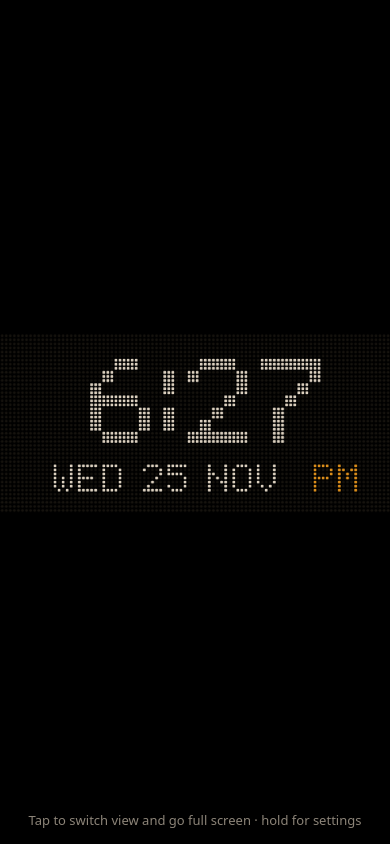
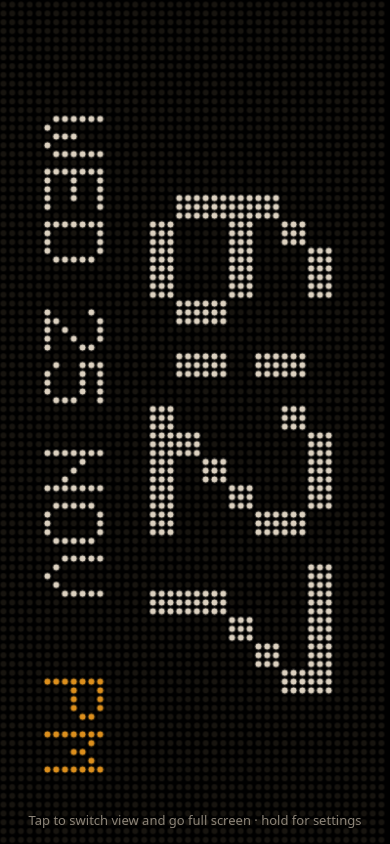
Before and after one commit to teamdevds/dot-desk-clock, a plain HTML site: page index.html in a window 390 px wide. Drawn offline with Linux system fonts and the light colour scheme.

Commit message:
Open in landscape without a tap; draw sideways if the screen stays portrait
Co-Authored-By: Claude Opus 5.5 <noreply@anthropic.com>

```diff
--- a/index.html
+++ b/index.html
@@ -537,9 +537,14 @@ function sprite(color){
   gr.addColorStop(0, color); gr.addColorStop(.6, color); gr.addColorStop(.72, rgba(color,.28)); gr.addColorStop(1, rgba(color,0));
   g.fillStyle = gr; g.fillRect(0,0,s,s); return c;
 }
+// If the screen is taller than wide (Android kept it in portrait), draw the matrix turned 90° clockwise,
+// so it reads correctly with the phone lying on its side (top of the phone to the left).
+let ROT = false;
 function resize(){
-  const dpr = window.devicePixelRatio || 1, W = Math.round(innerWidth*dpr), H = Math.round(innerHeight*dpr);
-  cv.width = W; cv.height = H;
+  const dpr = window.devicePixelRatio || 1, SW = Math.round(innerWidth*dpr), SH = Math.round(innerHeight*dpr);
+  cv.width = SW; cv.height = SH;
+  ROT = SH > SW;
+  const W = ROT ? SH : SW, H = ROT ? SW : SH; // logical landscape size
   P = Math.min(W/COLS, H/ROWS); OX = (W - P*COLS)/2; OY = (H - P*ROWS)/2;
   bg = document.createElement('canvas'); bg.width = W; bg.height = H;
   const g = bg.getContext('2d'); g.fillStyle = '#000'; g.fillRect(0,0,W,H); g.fillStyle = OFF;
@@ -554,7 +559,9 @@ function colorOf(c){
 }
 function draw(alpha){
   const dx = BXf*P, dy = BYf*P;
-  ctx.globalAlpha = 1; ctx.fillStyle = '#000'; ctx.fillRect(0,0,cv.width,cv.height); ctx.drawImage(bg,dx,dy); ctx.globalAlpha = alpha;
+  ctx.setTransform(1,0,0,1,0,0); ctx.globalAlpha = 1; ctx.fillStyle = '#000'; ctx.fillRect(0,0,cv.width,cv.height);
+  if (ROT) ctx.setTransform(0,1,-1,0,cv.width,0);
+  ctx.drawImage(bg,dx,dy); ctx.globalAlpha = alpha;
   for (let i=0;i<buf.length;i++){ const c = buf[i]; if (c) ctx.drawImage(sprites[c] || (sprites[c] = sprite(colorOf(c))), OX+dx+(i%COLS)*P, OY+dy+((i/COLS)|0)*P, P, P); }
 }
 
@@ -749,6 +756,8 @@ $('form').addEventListener('submit', e => {
 
 /* ---------- start ---------- */
 addEventListener('resize', resize);
+// Installed app: ask Android for landscape straight away (a browser tab may refuse until full screen).
+try { screen.orientation && screen.orientation.lock && screen.orientation.lock('landscape').catch(() => {}); } catch {}
 resize();
 (async () => {
   if (q.has('city') && !q.has('lat') && q.get('city') !== S.city){ try { const p = await geocode(q.get('city')); S.lat=p.lat; S.lon=p.lon; S.city=p.label; save(); } catch {} }
```
